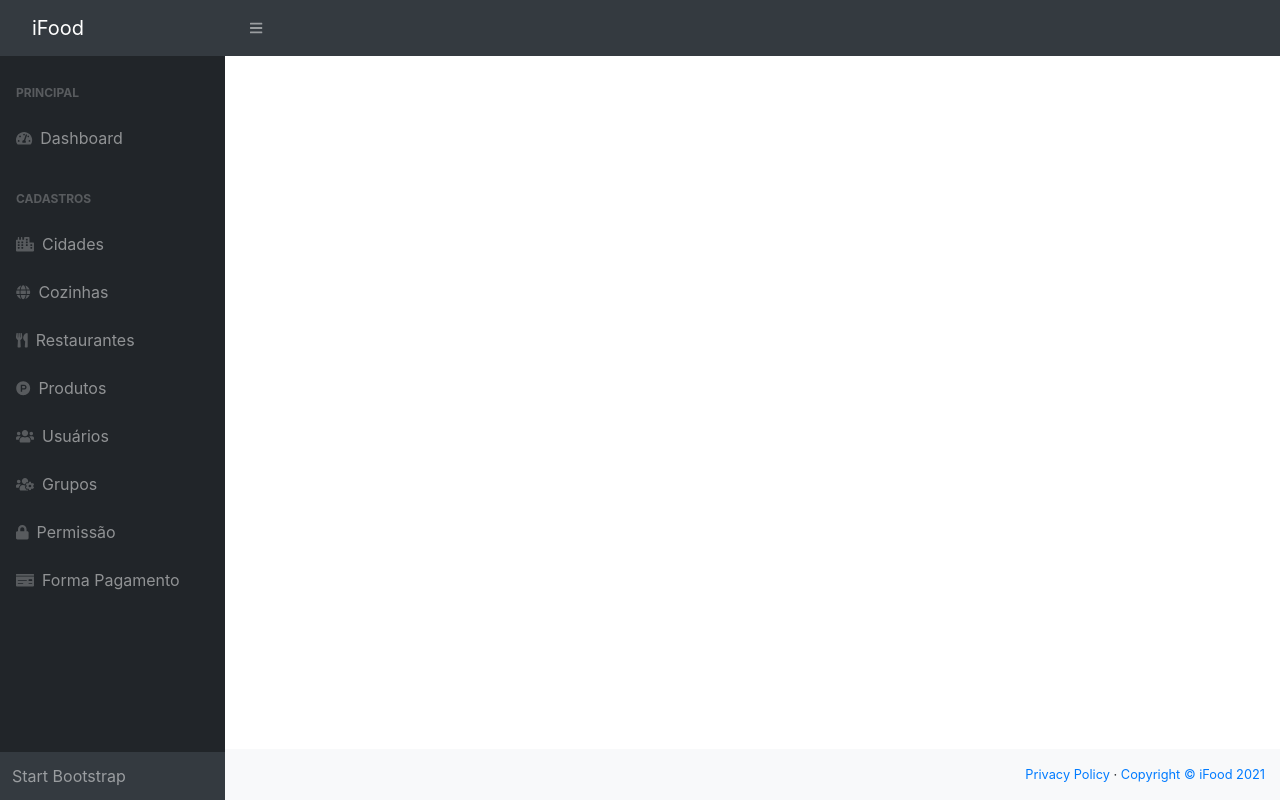
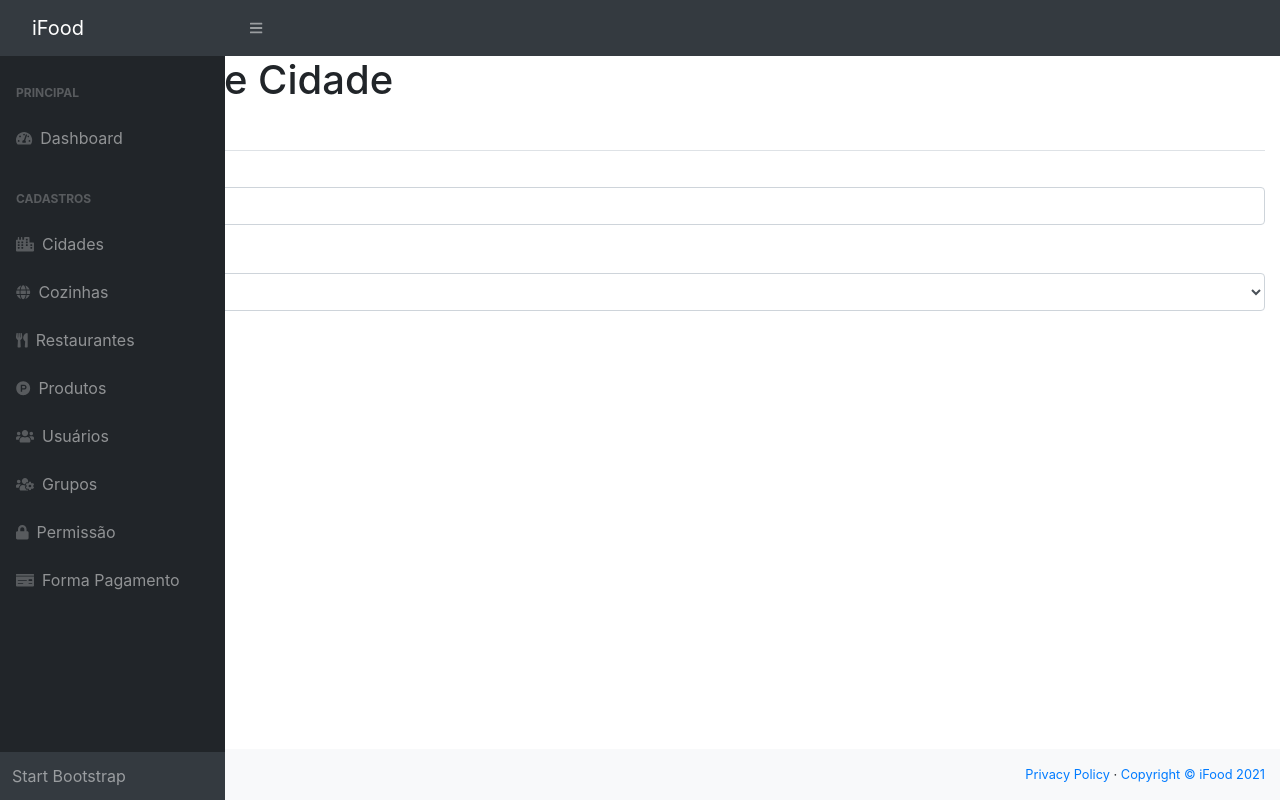
Before and after one commit to TalissonMelo/iFood-view, an Angular app: page /cidade-frm in a window 1280 px wide. Built offline with nearby package versions, Linux system fonts and the light colour scheme.

Commit message:
Criado tela de cadastro de cidade

```diff
--- a/src/app/cidade/cidade-frm/cidade-frm.component.html
+++ b/src/app/cidade/cidade-frm/cidade-frm.component.html
@@ -1 +1,21 @@
-<p>cidade-frm works!</p>
+<nav class="nav nav-pills nav-fill border-bottom dark">
+    <h1>Cadastro de Cidade</h1>
+    <div class="input-group">
+        <button type="button" class="btn btn-dark mr-2" [routerLink]="['/cidade']">Listar Cidades</button>
+    </div>
+</nav>
+<form class="mt-1">
+    <div class="form-group">
+      <label for="nome">Nome</label>
+      <input type="text" class="form-control" id="nome" placeholder="Digite o nome da cidade">
+    </div>
+    <div class="form-group">
+      <label for="Estado">Estado</label>
+      <select class="form-control" id="estado">
+        <option>MINAS GERAIS</option>
+        <option>RIO DE JANEIRO</option>
+        <option>SÃO PAULO</option>
+      </select>
+    </div>
+    <button type="submit" class="btn btn-primary">Cadastrar</button>
+</form>
```
